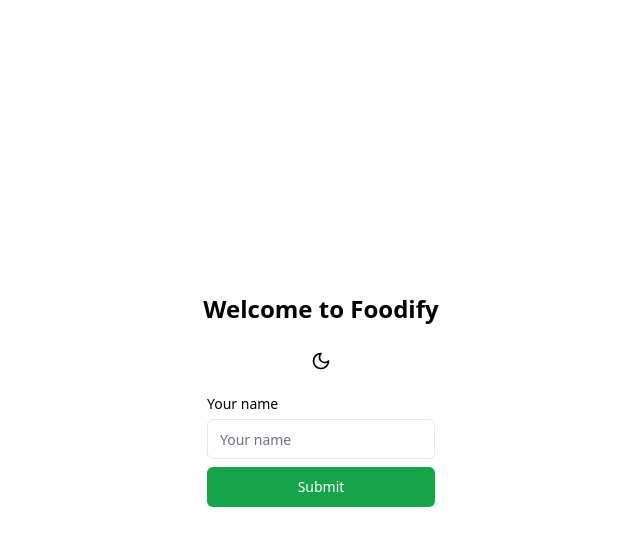
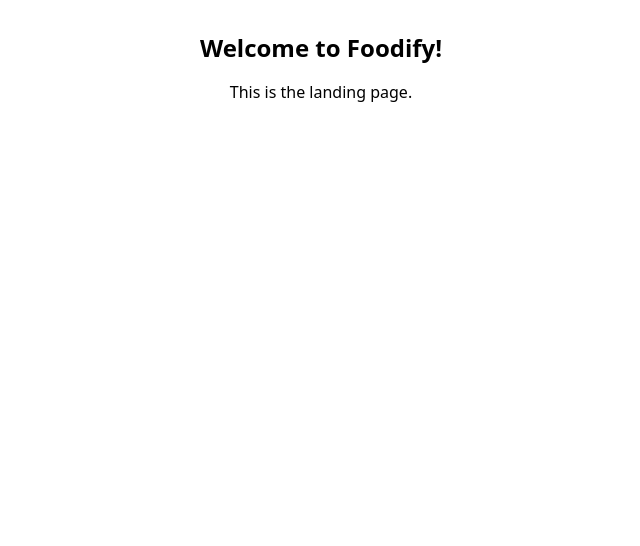
Before and after one commit to oussrh/Foodify, a Next.js app: page / in a window 1280 px wide. Shown: the top 546 px of the page, without its empty margins (319-959 px from the left). Built offline with nearby package versions, Linux system fonts and the light colour scheme.

Commit message:
Fix manager auth redirect and add simple home page

```diff
--- a/app/manager/(protected)/layout.tsx
+++ b/app/manager/(protected)/layout.tsx
@@ -20,7 +20,11 @@ export default async function ManagerLayout({ children }: LayoutProps) {
     select: { role: true },
   })
 
-  if (user?.role !== 'RESTAURANT_ADMIN') {
+  if (!user) {
+    redirect('/manager/login')
+  }
+
+  if (user.role !== 'RESTAURANT_ADMIN') {
     redirect('/')
   }
 
--- a/app/page.tsx
+++ b/app/page.tsx
@@ -1,12 +1,8 @@
-import { ThemeToggle } from '@/components/theme-toggle'
-import SampleForm from '@/components/sample-form'
-
 export default function HomePage() {
   return (
-    <main className="flex min-h-screen flex-col items-center justify-center gap-4 p-6">
-      <h1 className="text-2xl font-bold">Welcome to Foodify</h1>
-      <ThemeToggle />
-      <SampleForm />
-    </main>
+    <div className="p-8 text-center">
+      <h1 className="text-2xl font-bold">Welcome to Foodify!</h1>
+      <p className="mt-4">This is the landing page.</p>
+    </div>
   )
 }
```
